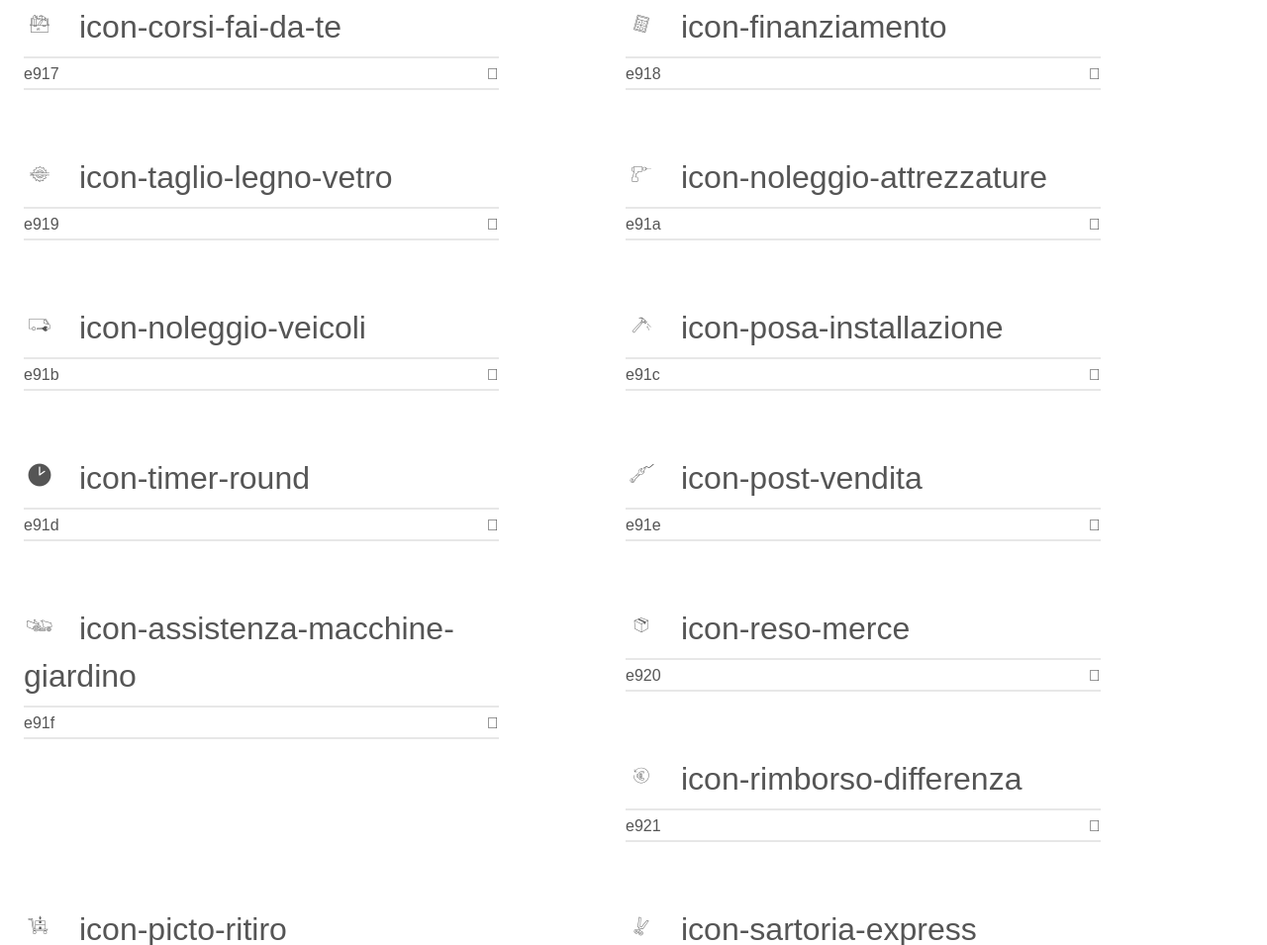
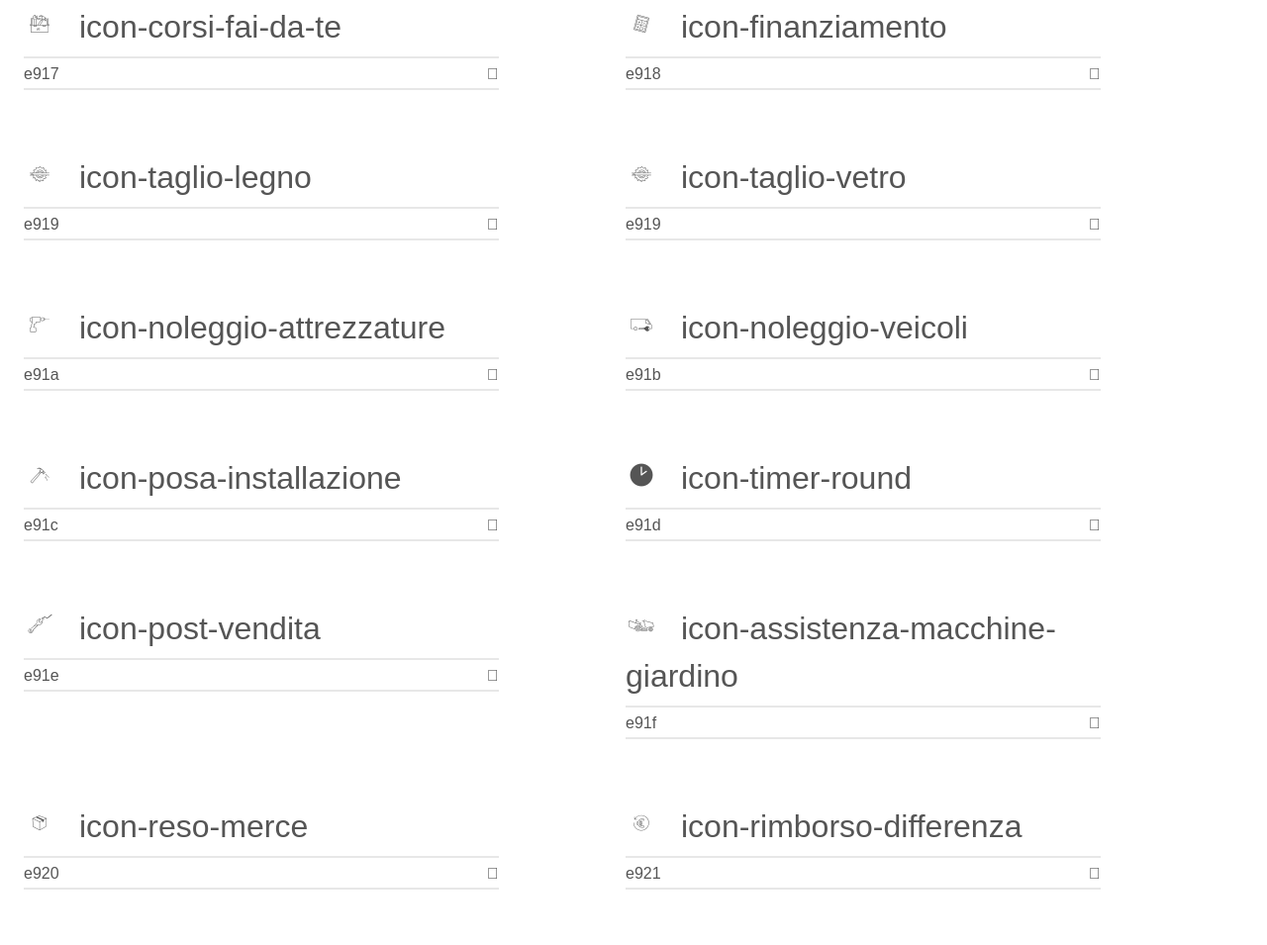
Before and after one commit to Byte-Code/lm-iconset, a website: page demo.html in a window 1280 px wide. Shown: the part 7747-8702 px from the top of the page at 99% size. Drawn offline with Linux system fonts and the light colour scheme; files that its build step writes are made by us from their sources; files whose address does not match are found by name; a web font is replaced by a local one.

Commit message:
Duplicate icon taglio-legno taglio-vetro

```diff
--- a/demo.html
+++ b/demo.html
@@ -1635,10 +1635,26 @@
     </div>
     <div class="glyph fs1">
         <div class="clearfix bshadow0 pbs">
-                <span class="icon-taglio-legno-vetro">
-
-                </span>
-            <span class="mls"> icon-taglio-legno-vetro</span>
+                <span class="icon-taglio-legno">
+
+                </span>
+            <span class="mls"> icon-taglio-legno</span>
+        </div>
+        <fieldset class="fs0 size1of1 clearfix hidden-false">
+            <input type="text" readonly value="e919" class="unit size1of2" />
+            <input type="text" maxlength="1" readonly value="&#xe919;" class="unitRight size1of2 talign-right" />
+        </fieldset>
+        <div class="fs0 bshadow0 clearfix hidden-true">
+            <span class="unit pvs fgc1">liga: </span>
+            <input type="text" readonly value="" class="liga unitRight" />
+        </div>
+    </div>
+    <div class="glyph fs1">
+        <div class="clearfix bshadow0 pbs">
+                <span class="icon-taglio-vetro">
+
+                </span>
+            <span class="mls"> icon-taglio-vetro</span>
         </div>
         <fieldset class="fs0 size1of1 clearfix hidden-false">
             <input type="text" readonly value="e919" class="unit size1of2" />
--- a/style.css
+++ b/style.css
@@ -327,7 +327,9 @@
 .icon-finanziamento:before {
   content: "\e918";
 }
-.icon-taglio-legno-vetro:before {
+.icon-taglio-legno-vetro:before,
+.icon-taglio-legno:before,
+.icon-taglio-vetro:before {
   content: "\e919";
 }
 .icon-noleggio-attrezzature:before {
```
